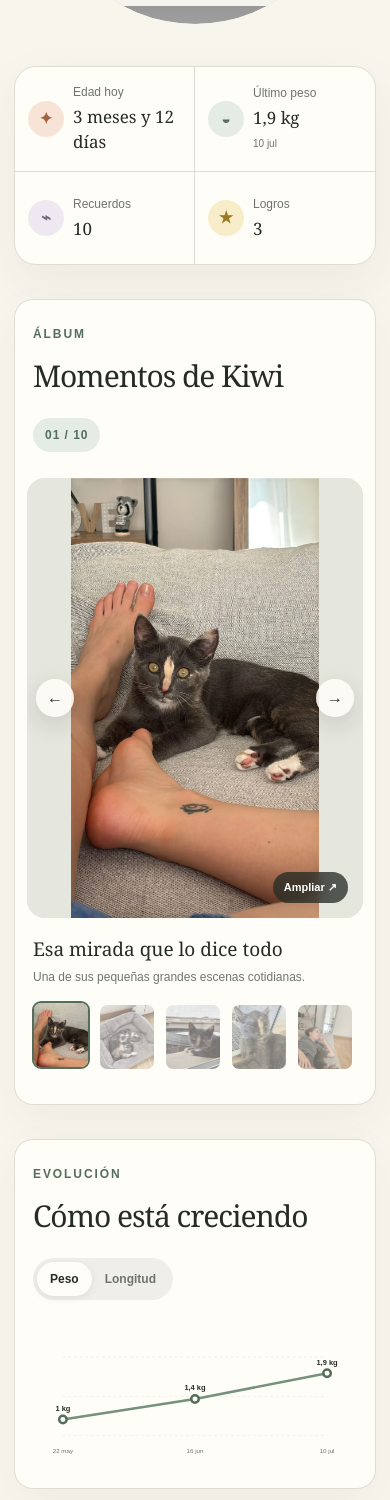
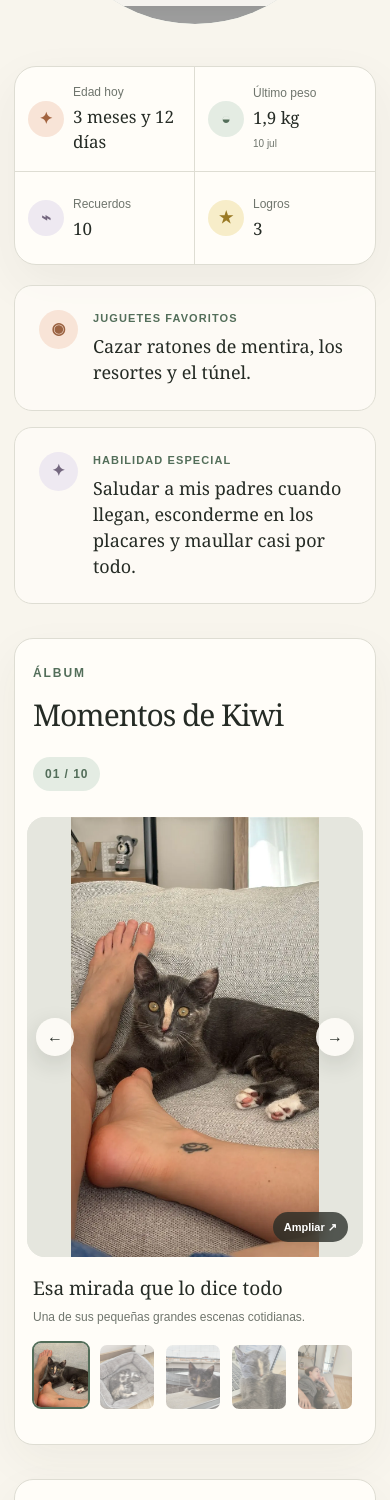
Before and after one commit to nmedvedy/kiwi, a Next.js app: page / in a window 390 px wide. Shown: the part 800-2300 px from the top of the page. Built offline with nearby package versions, Linux system fonts and the light colour scheme; grey boxes are pictures that could not be loaded.

Commit message:
Update Kiwi profile and remove length tracking

```diff
--- a/app/globals.css
+++ b/app/globals.css
@@ -64,6 +64,13 @@ h1 em { color: var(--sage-dark); font-weight: 400; }
 .stats p { margin-bottom: 3px; color: var(--muted); font-size: 12px; }
 .stats strong { display: block; font-family: Georgia, serif; font-size: 21px; font-weight: 400; }
 .stats small { color: var(--muted); font-size: 10px; }
+
+.kiwi-facts { margin-top: 20px; display: grid; grid-template-columns: 1fr 1fr; gap: 16px; }
+.kiwi-facts article { min-height: 122px; padding: 24px; display: flex; align-items: flex-start; gap: 15px; border: 1px solid var(--line); border-radius: 18px; background: rgba(255, 253, 248, .72); }
+.fact-icon { width: 39px; height: 39px; flex: 0 0 auto; display: grid; place-items: center; border-radius: 50%; background: var(--peach-light); color: #9b6342; font-weight: 800; }
+.kiwi-facts article:last-child .fact-icon { background: var(--lavender-light); color: #74677f; }
+.kiwi-facts p { margin-bottom: 7px; color: var(--sage-dark); font-size: 11px; font-weight: 800; letter-spacing: .1em; text-transform: uppercase; }
+.kiwi-facts strong { display: block; font-family: Georgia, serif; font-size: 18px; font-weight: 400; line-height: 1.45; }
 
 .panel { margin-top: 34px; padding: 34px 38px; background: var(--white); border: 1px solid var(--line); border-radius: 24px; box-shadow: 0 16px 45px rgba(50, 55, 47, .05); }
 .section-heading { display: flex; align-items: flex-start; justify-content: space-between; gap: 20px; }
@@ -178,6 +185,7 @@ textarea { resize: vertical; }
   .hero-description { margin-left: auto; margin-right: auto; }
   .kiwi-portrait { width: min(330px, 78vw); }
   .stats { grid-template-columns: 1fr 1fr; }
+  .kiwi-facts { grid-template-columns: 1fr; }
   .stats article:nth-child(2) { border-right: 0; }
   .stats article:nth-child(-n+2) { border-bottom: 1px solid var(--line); }
   .carousel-stage, .carousel-photo { min-height: 480px; height: 480px; }
--- a/app/layout.tsx
+++ b/app/layout.tsx
@@ -3,7 +3,7 @@ import "./globals.css";
 
 export const metadata: Metadata = {
   metadataBase: new URL("https://nmedvedy.github.io"),
-  title: "Diario de Kiwi",
+  title: "El diario de Kiwi",
   description: "Crecimiento, recuerdos y aventuras de Kiwi.",
   alternates: {
     canonical: "/kiwi/",
@@ -12,8 +12,8 @@ export const metadata: Metadata = {
     type: "website",
     locale: "es_ES",
     url: "/kiwi/",
-    siteName: "Diario de Kiwi",
-    title: "Diario de Kiwi",
+    siteName: "El diario de Kiwi",
+    title: "El diario de Kiwi",
     description: "Crecimiento, recuerdos y aventuras de Kiwi.",
     images: [
       {
@@ -27,7 +27,7 @@ export const metadata: Metadata = {
   },
   twitter: {
     card: "summary_large_image",
-    title: "Diario de Kiwi",
+    title: "El diario de Kiwi",
     description: "Crecimiento, recuerdos y aventuras de Kiwi.",
     images: ["https://nmedvedy.github.io/kiwi/kiwi-share.jpg?v=3"],
   },
--- a/app/page.tsx
+++ b/app/page.tsx
@@ -11,10 +11,7 @@ type KiwiEntry = {
   title: string;
   notes: string;
   weightKg?: number;
-  lengthCm?: number;
 };
-
-type Metric = "weightKg" | "lengthCm";
 
 const STORAGE_KEY = "kiwi-diary-v1";
 const BIRTH_DATE = "2026-04-02";
@@ -124,7 +121,6 @@ const emptyForm = {
   title: "",
   notes: "",
   weightKg: "",
-  lengthCm: "",
 };
 
 function safeDate(date: string) {
@@ -147,22 +143,19 @@ function getAge() {
 }
 
 function GrowthChart({ entries }: { entries: KiwiEntry[] }) {
-  const [metric, setMetric] = useState<Metric>("weightKg");
-  const unit = metric === "weightKg" ? "kg" : "cm";
-  const label = metric === "weightKg" ? "Peso" : "Longitud";
   const points = entries
-    .filter((entry) => typeof entry[metric] === "number")
+    .filter((entry) => typeof entry.weightKg === "number")
     .sort((a, b) => a.date.localeCompare(b.date));
 
-  const values = points.map((point) => point[metric] as number);
+  const values = points.map((point) => point.weightKg as number);
   const max = values.length ? Math.max(...values) : 2;
   const min = values.length ? Math.min(...values) : 0;
-  const spread = Math.max(max - min, metric === "weightKg" ? 0.5 : 5);
+  const spread = Math.max(max - min, 0.5);
   const low = Math.max(0, min - spread * 0.35);
   const high = max + spread * 0.35;
   const coords = points.map((point, index) => {
     const x = points.length === 1 ? 260 : 48 + (index / (points.length - 1)) * 424;
-    const value = point[metric] as number;
+    const value = point.weightKg as number;
     const y = 176 - ((value - low) / (high - low)) * 126;
     return { x, y, point, value };
   });
@@ -175,15 +168,11 @@ function GrowthChart({ entries }: { entries: KiwiEntry[] }) {
           <p className="eyebrow">Evolución</p>
           <h2 id="growth-title">Cómo está creciendo</h2>
         </div>
-        <div className="segmented" aria-label="Métrica del gráfico">
-          <button className={metric === "weightKg" ? "active" : ""} onClick={() => setMetric("weightKg")}>Peso</button>
-          <button className={metric === "lengthCm" ? "active" : ""} onClick={() => setMetric("lengthCm")}>Longitud</button>
-        </div>
       </div>
 
       {points.length ? (
         <div className="chart-shell">
-          <svg viewBox="0 0 520 220" role="img" aria-label={`${label} de Kiwi a lo largo del tiempo`}>
+          <svg viewBox="0 0 520 220" role="img" aria-label="Peso de Kiwi a lo largo del tiempo">
             {[0, 1, 2].map((lineIndex) => {
               const y = 50 + lineIndex * 63;
               return <line key={lineIndex} x1="48" x2="472" y1={y} y2={y} className="grid-line" />;
@@ -192,7 +181,7 @@ function GrowthChart({ entries }: { entries: KiwiEntry[] }) {
             {coords.map(({ x, y, point, value }) => (
               <g key={point.id} className="chart-point">
                 <circle cx={x} cy={y} r="6" />
-                <text x={x} y={y - 14} textAnchor="middle">{value.toLocaleString("es-ES")} {unit}</text>
+                <text x={x} y={y - 14} textAnchor="middle">{value.toLocaleString("es-ES")} kg</text>
                 <text x={x} y="204" textAnchor="middle" className="axis-text">{formatDate(point.date)}</text>
               </g>
             ))}
@@ -200,8 +189,8 @@ function GrowthChart({ entries }: { entries: KiwiEntry[] }) {
         </div>
       ) : (
         <div className="empty-chart">
-          <span>{metric === "weightKg" ? "⚖" : "↔"}</span>
-          <strong>Aún no hay datos de {label.toLowerCase()}</strong>
+          <span>⚖</span>
+          <strong>Aún no hay datos de peso</strong>
           <p>Agregá dos registros para empezar a ver la curva.</p>
         </div>
       )}
@@ -365,7 +354,6 @@ export default function Home() {
       title: entry.title,
       notes: entry.notes,
       weightKg: entry.weightKg?.toString() ?? "",
-      lengthCm: entry.lengthCm?.toString() ?? "",
     });
     setModalOpen(true);
   }
@@ -379,7 +367,6 @@ export default function Home() {
       title: form.title.trim(),
       notes: form.notes.trim(),
       ...(form.weightKg ? { weightKg: Number(form.weightKg) } : {}),
-      ...(form.lengthCm ? { lengthCm: Number(form.lengthCm) } : {}),
     };
     setEntries((current) => editingId
       ? current.map((item) => item.id === editingId ? entry : item)
@@ -428,7 +415,7 @@ export default function Home() {
       <header className="topbar">
         <a className="brand" href="#inicio" aria-label="Ir al inicio">
           <span className="brand-mark">K</span>
-          <span>Diario de Kiwi</span>
+          <span>El diario de Kiwi</span>
         </a>
         <div className="header-actions">
           <button className="quiet-button desktop-action" onClick={exportData}>↓ Respaldo</button>
@@ -471,6 +458,17 @@ export default function Home() {
           </article>
         </section>
 
+        <section className="kiwi-facts" aria-label="Personalidad de Kiwi">
+          <article>
+            <span className="fact-icon">◉</span>
+            <div><p>Juguetes favoritos</p><strong>Cazar ratones de mentira, los resortes y el túnel.</strong></div>
+          </article>
+          <article>
+            <span className="fact-icon">✦</span>
+            <div><p>Habilidad especial</p><strong>Saludar a mis padres cuando llegan, esconderme en los placares y maullar casi por todo.</strong></div>
+          </article>
+        </section>
+
         <PhotoCarousel />
 
         <GrowthChart entries={entries} />
@@ -503,10 +501,9 @@ export default function Home() {
                     <div className="entry-meta"><time>{formatDate(entry.date, true)}</time><span className={`tag ${category.className}`}>{category.label}</span></div>
                     <h3>{entry.title}</h3>
                     {entry.notes && <p>{entry.notes}</p>}
-                    {(entry.weightKg || entry.lengthCm) && (
+                    {entry.weightKg && (
                       <div className="measurements">
-                        {entry.weightKg && <span>⚖ {entry.weightKg.toLocaleString("es-ES")} kg</span>}
-                        {entry.lengthCm && <span>↔ {entry.lengthCm.toLocaleString("es-ES")} cm</span>}
+                        <span>⚖ {entry.weightKg.toLocaleString("es-ES")} kg</span>
                       </div>
                     )}
                   </div>
@@ -542,7 +539,7 @@ export default function Home() {
         <div className="modal-backdrop" role="presentation" onMouseDown={(event) => { if (event.target === event.currentTarget) setModalOpen(false); }}>
           <section className="modal" role="dialog" aria-modal="true" aria-labelledby="modal-title">
             <div className="modal-heading">
-              <div><p className="eyebrow">Diario de Kiwi</p><h2 id="modal-title">{editingId ? "Editar registro" : "Nuevo registro"}</h2></div>
+              <div><p className="eyebrow">El diario de Kiwi</p><h2 id="modal-title">{editingId ? "Editar registro" : "Nuevo registro"}</h2></div>
               <button className="close-button" onClick={() => setModalOpen(false)} aria-label="Cerrar">×</button>
             </div>
             <form onSubmit={submitEntry}>
@@ -552,10 +549,7 @@ export default function Home() {
               </div>
               <label>Título<input type="text" required maxLength={80} placeholder="¿Qué pasó hoy?" value={form.title} onChange={(event) => setForm({ ...form, title: event.target.value })} /></label>
               <label>Notas<textarea rows={3} maxLength={400} placeholder="Un detalle que quieras recordar…" value={form.notes} onChange={(event) => setForm({ ...form, notes: event.target.value })} /></label>
-              <div className="form-row">
-                <label>Peso <span>(kg, opcional)</span><input type="number" min="0" step="0.01" inputMode="decimal" placeholder="1,40" value={form.weightKg} onChange={(event) => setForm({ ...form, weightKg: event.target.value })} /></label>
-                <label>Longitud <span>(cm, opcional)</span><input type="number" min="0" step="0.1" inputMode="decimal" placeholder="32" value={form.lengthCm} onChange={(event) => setForm({ ...form, lengthCm: event.target.value })} /></label>
-              </div>
+              <label>Peso <span>(kg, opcional)</span><input type="number" min="0" step="0.01" inputMode="decimal" placeholder="1,40" value={form.weightKg} onChange={(event) => setForm({ ...form, weightKg: event.target.value })} /></label>
               <div className="modal-actions">
                 <button type="button" className="quiet-button" onClick={() => setModalOpen(false)}>Cancelar</button>
                 <button type="submit" className="primary-button">{editingId ? "Guardar cambios" : "Guardar recuerdo"}</button>
```
